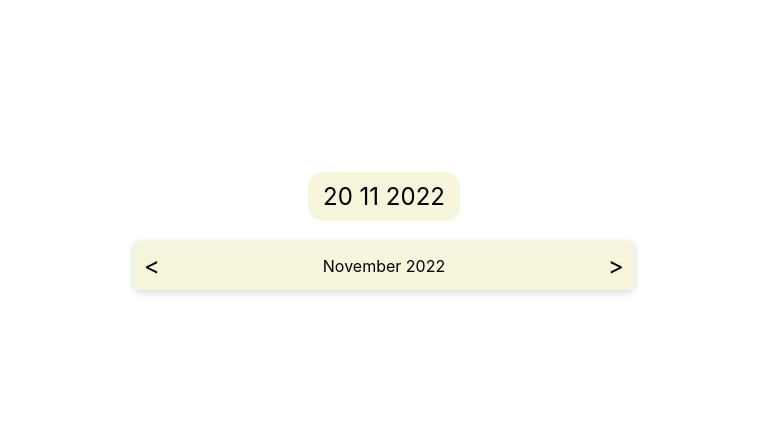
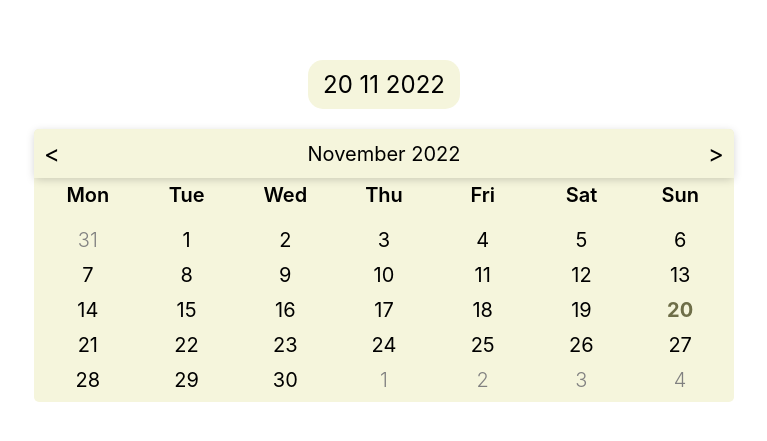
Before and after one commit to nilsmanc/calendar-frontend, a React (Create React App) app: page / in a window 1280 px wide. Shown: the part 169-610 px from the top of the page, without its empty margins (256-1023 px from the left). Built offline with nearby package versions, Linux system fonts and the light colour scheme.

Commit message:
calendar layout

```diff
--- a/src/components/Calendar/Calendar.module.scss
+++ b/src/components/Calendar/Calendar.module.scss
@@ -1,5 +1,5 @@
 .calendar {
-  width: 500px;
+  width: 700px;
   border-radius: 5px;
   text-transform: capitalize;
   background-color: beige;
@@ -7,6 +7,7 @@
 
 .header {
   position: relative;
+  font-size: 20px;
   border-radius: 5px 5px 0 0;
   background-color: beige;
   color: white;
@@ -29,3 +30,62 @@
   color: black;
   cursor: pointer;
 }
+
+.body {
+  border-radius: 0 0 5px 5px;
+  padding: 5px;
+}
+
+.weekNames {
+  height: 20px;
+  font-weight: 600;
+  font-size: 20px;
+  color: black;
+  text-align: center;
+  align-items: center;
+  display: grid;
+  grid-template-columns: repeat(7, 1fr);
+  gap: 1px 1px;
+  margin-bottom: 20px;
+}
+
+.days {
+  font-size: 20px;
+  font-weight: 400;
+  color: black;
+  text-align: center;
+  display: grid;
+  align-items: center;
+  grid-template-columns: repeat(7, 1fr);
+  grid-template-rows: 1fr;
+  gap: 1px 1px;
+}
+
+.day {
+  border-radius: 5px;
+  padding: 5px 0;
+  cursor: pointer;
+  &:hover {
+    background-color: bisque;
+  }
+}
+
+.additionalDay {
+  padding: 5px;
+  font-weight: 300;
+  cursor: pointer;
+  color: gray;
+}
+
+.today {
+  font-weight: bold;
+  color: rgb(110, 110, 72);
+  cursor: pointer;
+}
+
+.selected {
+  color: black;
+  background-color: rgb(221, 219, 194);
+  padding: 5px 0;
+  border-radius: 5px;
+}
--- a/src/components/Calendar/hooks/useCalendar.ts
+++ b/src/components/Calendar/hooks/useCalendar.ts
@@ -25,14 +25,14 @@ export const useCalendar = ({
   selectedDate: date,
 }: UseCalendarParams) => {
   const [mode, setMode] = useState<'days' | 'months' | 'years'>('days')
-  const [selectedDate, setSelectedDate] = useState(createDate({ date }))
+  const [selectedDay, setSelectedDay] = useState(createDate({ date }))
   const [selectedMonth, setSelectedMonth] = useState(
-    createMonth({ date: new Date(selectedDate.year, selectedDate.monthIndex), locale }),
+    createMonth({ date: new Date(selectedDay.year, selectedDay.monthIndex), locale }),
   )
 
-  const [selectedYear, setSelectedYear] = useState(selectedDate.year)
+  const [selectedYear, setSelectedYear] = useState(selectedDay.year)
   const [selectedYearInterval, setSelectedYearInterval] = useState(
-    getYearsInterval(selectedDate.year),
+    getYearsInterval(selectedDay.year),
   )
 
   const monthNames = useMemo(() => getMonthNames(locale), [])
@@ -41,7 +41,7 @@ export const useCalendar = ({
   const days = useMemo(() => selectedMonth.createMonthDays(), [selectedMonth, selectedYear])
 
   const calendarDays = useMemo(() => {
-    const monthNumberOfDays = getMonthNumberOfDays(selectedDate.monthIndex, selectedYear)
+    const monthNumberOfDays = getMonthNumberOfDays(selectedDay.monthIndex, selectedYear)
 
     const prevMonthDays = createMonth({
       date: new Date(selectedYear, selectedMonth.monthIndex - 1),
@@ -94,13 +94,14 @@ export const useCalendar = ({
       calendarDays,
       weekDayNames,
       monthNames,
-      selectedDate,
+      selectedDay,
       selectedMonth,
       selectedYear,
       selectedYearInterval,
     },
     functions: {
       setMode,
+      setSelectedDay,
     },
   }
 }
--- a/src/components/Calendar/index.tsx
+++ b/src/components/Calendar/index.tsx
@@ -1,4 +1,5 @@
 import { useCalendar } from './hooks/useCalendar'
+import { checkDateIsEqual, checkIsToday } from '../../utils'
 
 import styles from './Calendar.module.scss'
 
@@ -37,6 +38,44 @@ export const Calendar: React.FC<CalendarProps> = ({
         )}
         <div className={styles.arrowRight}> {'>'} </div>
       </div>
+      <div className={styles.body}>
+        {state.mode === 'days' && (
+          <>
+            <div className={styles.weekNames}>
+              {state.weekDayNames.map((weekDayName) => (
+                <div key={weekDayName.dayShort}>{weekDayName.dayShort}</div>
+              ))}
+            </div>
+            <div className={styles.days}>
+              {state.calendarDays.map((day) => {
+                const isToday = checkIsToday(day.date)
+                const isSelectedDay = checkDateIsEqual(day.date, state.selectedDay.date)
+                const isAdditionalDay = day.monthIndex !== state.selectedMonth.monthIndex
+
+                return (
+                  <div
+                    key={`${day.dayNumber}-${day.monthIndex}`}
+                    onClick={() => {
+                      functions.setSelectedDay(day)
+                      selectDate(day.date)
+                    }}
+                    className={
+                      isToday
+                        ? styles.today
+                        : '' || isSelectedDay
+                        ? styles.selected
+                        : '' || isAdditionalDay
+                        ? styles.additionalDay
+                        : '' || styles.day
+                    }>
+                    {day.dayNumber}
+                  </div>
+                )
+              })}
+            </div>
+          </>
+        )}
+      </div>
     </div>
   )
 }
--- /dev/null
+++ b/src/utils/checkDateIsEqual.ts
@@ -0,0 +1,4 @@
+export const checkDateIsEqual = (date1: Date, date2: Date) =>
+  date1.getDate() === date2.getDate() &&
+  date1.getMonth() === date2.getMonth() &&
+  date1.getFullYear() === date2.getFullYear()
--- /dev/null
+++ b/src/utils/checkIsToday.ts
@@ -0,0 +1,7 @@
+import { checkDateIsEqual } from './checkDateIsEqual'
+
+export const checkIsToday = (date: Date) => {
+  const today = new Date()
+
+  return checkDateIsEqual(today, date)
+}
--- a/src/utils/index.ts
+++ b/src/utils/index.ts
@@ -7,3 +7,5 @@ export * from './getMonthNames'
 export * from './getWeekDayNames'
 export * from './formatDate'
 export * from './getWeekDayNames'
+export * from './checkIsToday'
+export * from './checkDateIsEqual'
```
